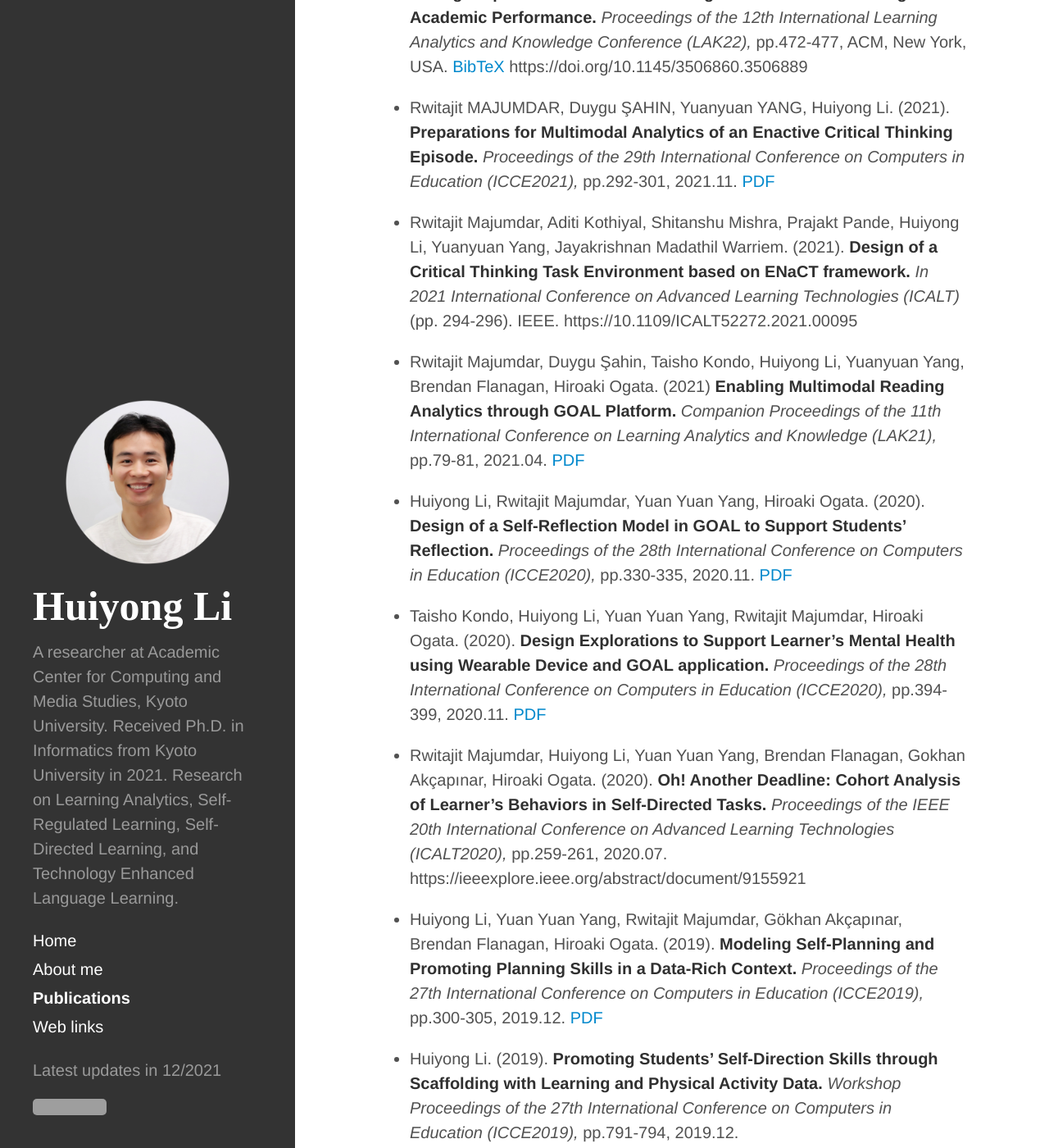
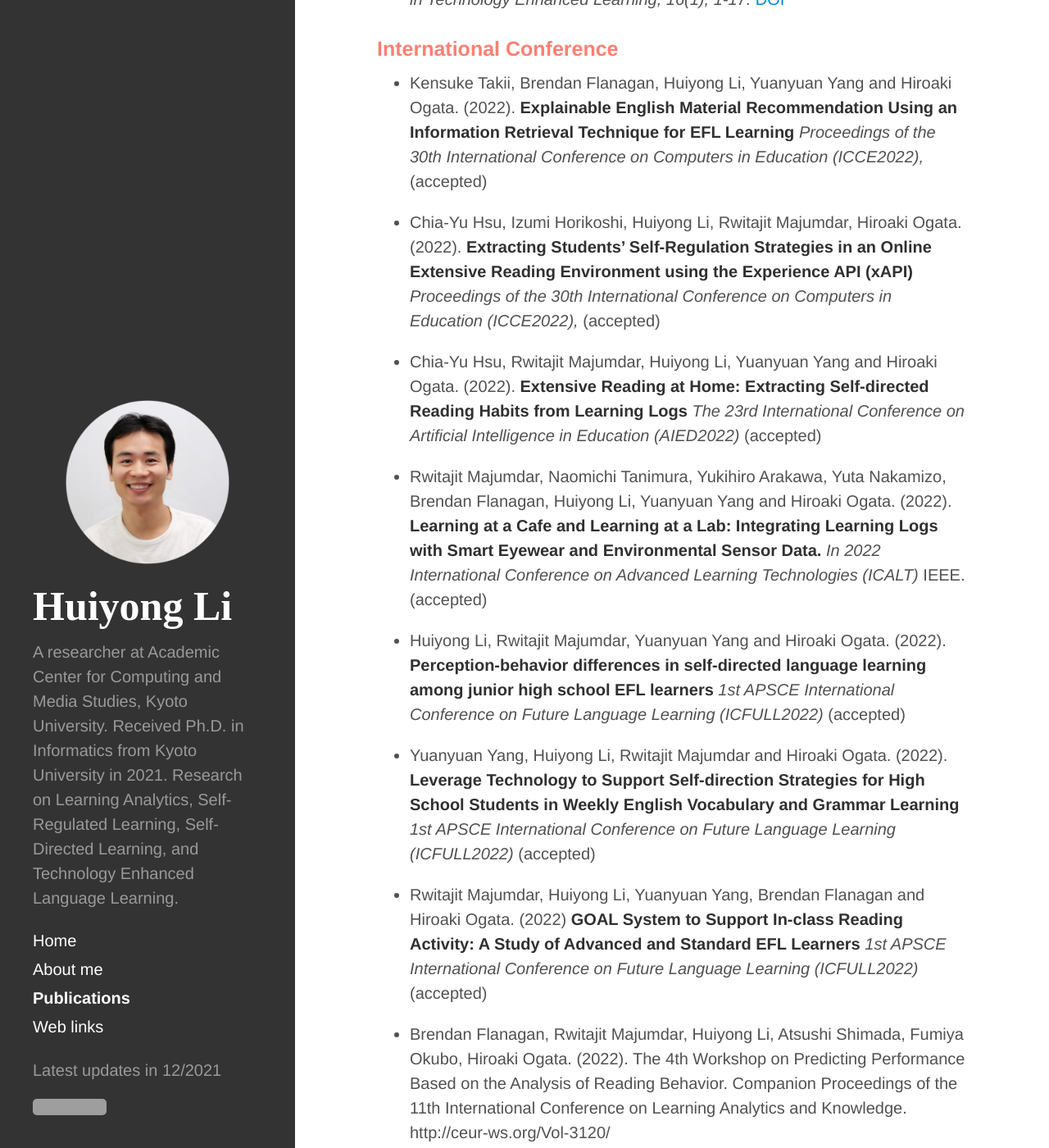
Before and after one commit to li-huiyong/li-huiyong.github.io, a Jekyll site: the page built from publications.md, in a window 1280 px wide and 1400 px high, scrolled down 1219 px. Shown: the whole window at 82% size. Built offline with Jekyll 4.4.1, drawn with Linux system fonts in a browser that asks for light colours; nearby versions of some CDN libraries; some web fonts are replaced; some of the changed text lies outside the part shown; grey boxes are pictures that could not be loaded.

Commit message:
add 2022July papers

```diff
--- a/publications.md
+++ b/publications.md
@@ -11,9 +11,11 @@ ___
 
 * Huiyong Li, Rwitajit Majumdar, Mei-Rong Alice Chen, Hiroaki Ogata. (2021). **Goal-oriented active learning (GOAL) system to promote reading engagement, self-directed learning behavior, and motivation in extensive reading.** _Computers & Education, 104239._ [DOI](https://doi.org/10.1016/j.compedu.2021.104239){:target="_blank"} [BibTeX](https://li-huiyong.github.io/resources/li2021goal.bib){:target="_blank"} (SCI and SSCI; ISSN 0360-1315; IF: 8.538)
 
-* Huiyong Li, Rwitajit Majumdar, Mei-Rong Alice Chen, Yuanyuan Yang, Hiroaki Ogata. (2021). **Analysis of self-directed learning ability, reading outcomes, and personalized planning behavior for self-directed extensive reading.** _Interactive Learning Environments, online._ [DOI](https://doi.org/10.1080/10494820.2021.1937660){:target="_blank"} [BibTeX](https://li-huiyong.github.io/resources/li2021analysis.bib){:target="_blank"} (SSCI; ISSN 1049-4820; IF: 3.928)
+* Huiyong Li, Rwitajit Majumdar, Mei-Rong Alice Chen, Yuanyuan Yang, Hiroaki Ogata. (2021). **Analysis of self-directed learning ability, reading outcomes, and personalized planning behavior for self-directed extensive reading.** _Interactive Learning Environments_ [DOI](https://doi.org/10.1080/10494820.2021.1937660){:target="_blank"} [BibTeX](https://li-huiyong.github.io/resources/li2021analysis.bib){:target="_blank"} (SSCI; ISSN 1049-4820; IF: 3.928)
 
 * Huiyong Li, Brendan Flanagan, Shin’ichi Konomi, Hiroaki Ogata. (2018). **Measuring Behaviors and Identifying Indicators of Self-Regulation in Computer-Assisted Language Learning Courses.** _Research and Practice in Technology Enhanced Learning, 13(1), 19._ [DOI](https://doi.org/10.1186/s41039-018-0087-7){:target="_blank"} [BibTeX](https://li-huiyong.github.io/resources/li2018measuring.bib){:target="_blank"}
+
+* Yuanyuan Yang, Rwitajit Majumdar, Huiyong Li, Brendan Flanagan, Hiroaki Ogata. (2022). **Design of a learning dashboard to enhance reading outcomes and self-directed learning behaviors in out-of-class extensive reading** _Interactive Learning Environments_ [DOI](https://doi.org/10.1080/10494820.2022.2101126){:target="_blank"} (SSCI; ISSN 1049-4820; IF: 3.928)
 
 * Mei-Rong Alice Chen, Yi-Hsuan Lin, Gwo-Jen Hwang, Victoria Abou-Khalil, Huiyong Li, Hiroaki Ogata. **A reading engagement-promoting strategy to facilitate EFL students’ mobile learning achievement, behavior, and engagement.** _International Journal of Mobile Learning and Organisation._ (in press) [DOI]
 
@@ -21,6 +23,22 @@ ___
 
 
 ### <span style="color: Salmon; ">International Conference</span>
+
+* Kensuke Takii, Brendan Flanagan, Huiyong Li, Yuanyuan Yang and Hiroaki Ogata. (2022). **Explainable English Material Recommendation Using an Information Retrieval Technique for EFL Learning** _Proceedings of the 30th International Conference on Computers in Education (ICCE2022),_ (accepted)
+
+* Chia-Yu Hsu, Izumi Horikoshi, Huiyong Li, Rwitajit Majumdar, Hiroaki Ogata. (2022). **Extracting Students’ Self-Regulation Strategies in an Online Extensive Reading Environment using the Experience API (xAPI)** _Proceedings of the 30th International Conference on Computers in Education (ICCE2022),_ (accepted)
+
+* Chia-Yu Hsu, Rwitajit Majumdar, Huiyong Li, Yuanyuan Yang and Hiroaki Ogata. (2022). **Extensive Reading at Home: Extracting Self-directed Reading Habits from Learning Logs** _The 23rd International Conference on Artificial Intelligence in Education (AIED2022)_ (accepted)
+
+* Rwitajit Majumdar, Naomichi Tanimura, Yukihiro Arakawa, Yuta Nakamizo, Brendan Flanagan, Huiyong Li, Yuanyuan Yang and Hiroaki Ogata. (2022). **Learning at a Cafe and Learning at a Lab: Integrating Learning Logs with Smart Eyewear and Environmental Sensor Data.** _In 2022 International Conference on Advanced Learning Technologies (ICALT)_ IEEE. (accepted)
+
+* Huiyong Li, Rwitajit Majumdar, Yuanyuan Yang and Hiroaki Ogata. (2022). **Perception-behavior differences in self-directed language learning among junior high school EFL learners** _1st APSCE International Conference on Future Language Learning (ICFULL2022)_ (accepted)
+
+* Yuanyuan Yang, Huiyong Li, Rwitajit Majumdar and Hiroaki Ogata. (2022). **Leverage Technology to Support Self-direction Strategies for High School Students in Weekly English Vocabulary and Grammar Learning** _1st APSCE International Conference on Future Language Learning (ICFULL2022)_ (accepted)
+
+* Rwitajit Majumdar, Huiyong Li, Yuanyuan Yang, Brendan Flanagan and Hiroaki Ogata. (2022) **GOAL System to Support In-class Reading Activity: A Study of Advanced and Standard EFL Learners** _1st APSCE International Conference on Future Language Learning (ICFULL2022)_ (accepted)
+
+* Brendan Flanagan, Rwitajit Majumdar, Huiyong Li, Atsushi Shimada, Fumiya Okubo, Hiroaki Ogata. (2022). The 4th Workshop on Predicting Performance Based on the Analysis of Reading Behavior. Companion Proceedings of the 11th International Conference on Learning Analytics and Knowledge. http://ceur-ws.org/Vol-3120/
 
 * Jiayu Li, Huiyong Li, Rwitajit Majumdar, Yuanyuan Yang, Hiroaki Ogata. (2022). **Self-directed Extensive Reading Supported with GOAL System: Mining Sequential Patterns of Learning Behavior and Predicting Academic Performance.** _Proceedings of the 12th International Learning Analytics and Knowledge Conference (LAK22),_ pp.472-477, ACM, New York, USA. [BibTeX](https://li-huiyong.github.io/resources/li2022self.bib){:target="_blank"} https://doi.org/10.1145/3506860.3506889
 
```
